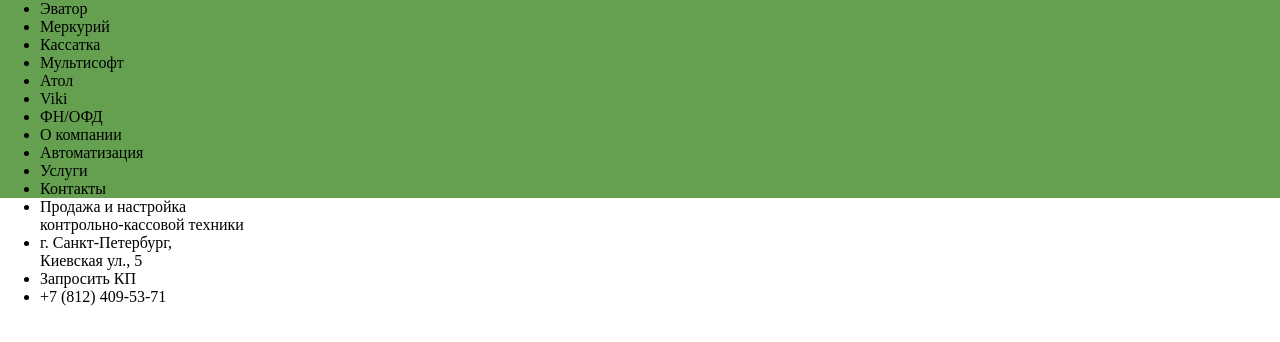
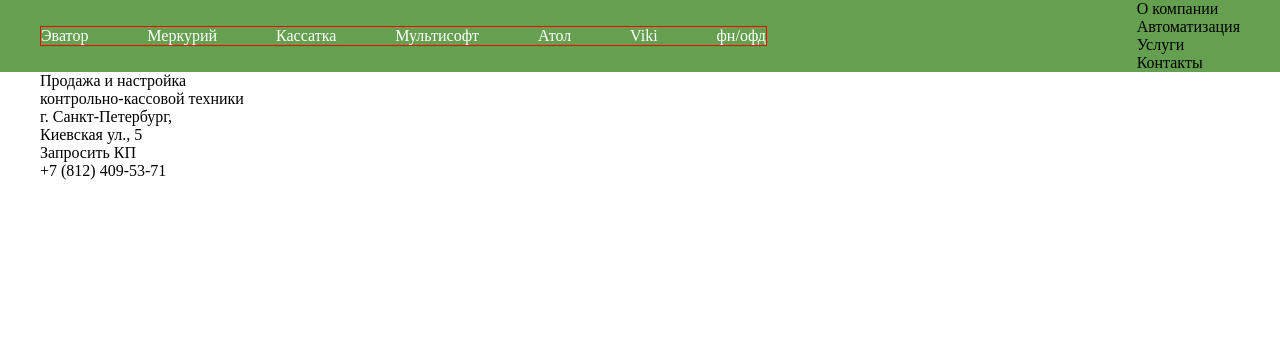
Before and after one commit to sanykos/_cashboxhtml, a website: page app/index.html in a window 1280 px wide. Drawn offline with Linux system fonts and the light colour scheme.

Commit message:
nav cashbox

```diff
--- a/app/index.html
+++ b/app/index.html
@@ -19,7 +19,7 @@
                        <li><a href="#">Мультисофт</a></li>
                        <li><a href="#">Атол</a></li>
                        <li><a href="#">Viki</a></li>
-                       <li><a href="#">ФН/ОФД</a></li>
+                       <li><a href="#">фн/офд</a></li>
                    </ul>
                </div>
                <div class="main-nav">
--- a/app/sass/main.sass
+++ b/app/sass/main.sass
@@ -14,7 +14,8 @@
   text-decoration: none
   color: inherit
 
-
+ul > li
+  list-style: none
 
 .container
   max-width: 1200px
@@ -24,3 +25,16 @@
 
 .header-menu
   background-color: $accent
+
+.wrapper-menu
+  display: flex
+  justify-content: space-between
+  align-items: center
+  .nav-cashbox
+    border: 1px solid red
+    color: #fff
+    max-width: 727px
+    width: 100%
+    ul
+      display: flex
+      justify-content: space-between
```
Also changed, not shown: app/css/main.css.
